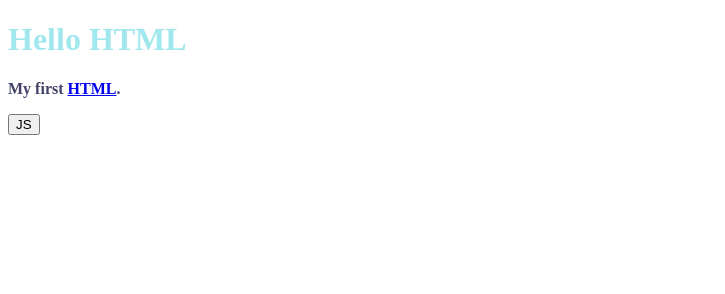
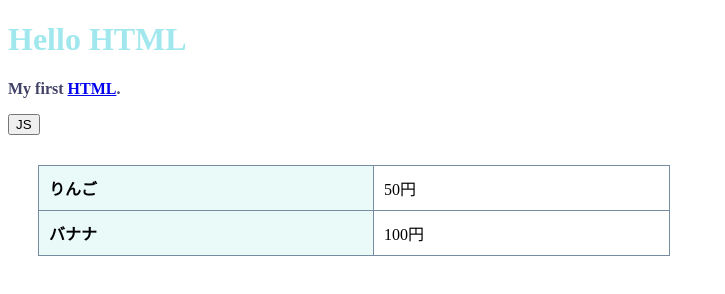
Before and after one commit to Arisa-a/http-server-exercise, a plain HTML site: page index.html in a window 1280 px wide. Shown: the whole page, without its empty margins (0-725 px from the left). Drawn offline with Linux system fonts and the light colour scheme.

Commit message:
表を作成

```diff
--- a/index.html
+++ b/index.html
@@ -12,6 +12,25 @@
         p {
             font-weight: bold;
             color: #414266;
+        }
+
+        .fruit_table {
+            margin: 30px;
+            width: 50%;
+            text-align: left;
+            border-collapse: collapse;
+            border-spacing: 0;
+        }
+
+        .fruit_table th {
+            padding: 10px;
+            background: #e9faf9;
+            border: solid 1px #778ca3;
+        }
+
+        .fruit_table td {
+            padding: 10px;
+            border: solid 1px #778ca3;
         }
     </style>
 
@@ -30,6 +49,17 @@
     </p>
     <button onclick="clickHandler()">JS</button>
     <div id="box"></div>
+
+    <table class="fruit_table">
+        <tr>
+            <th>りんご</th>
+            <td>50円</td>
+        </tr>
+        <tr>
+            <th>バナナ</th>
+            <td>100円</td>
+        </tr>
+    </table>
 </body>
 
 </html>
```
